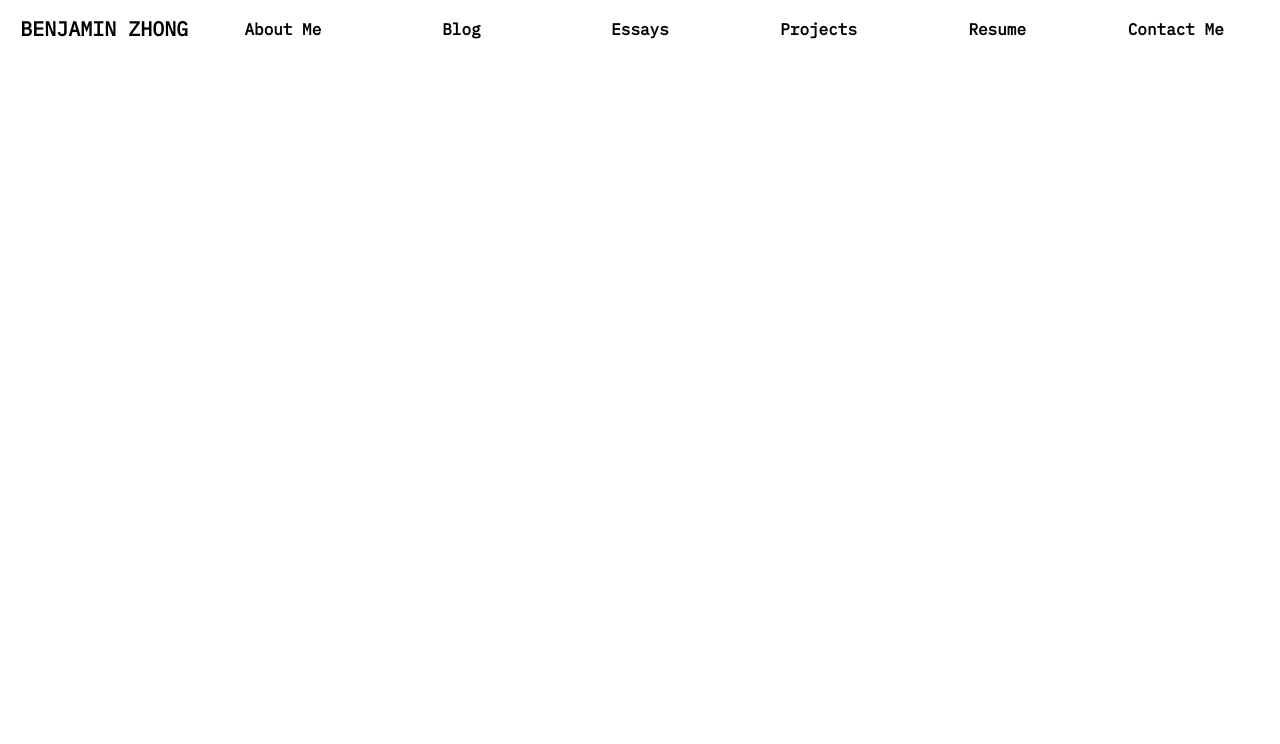
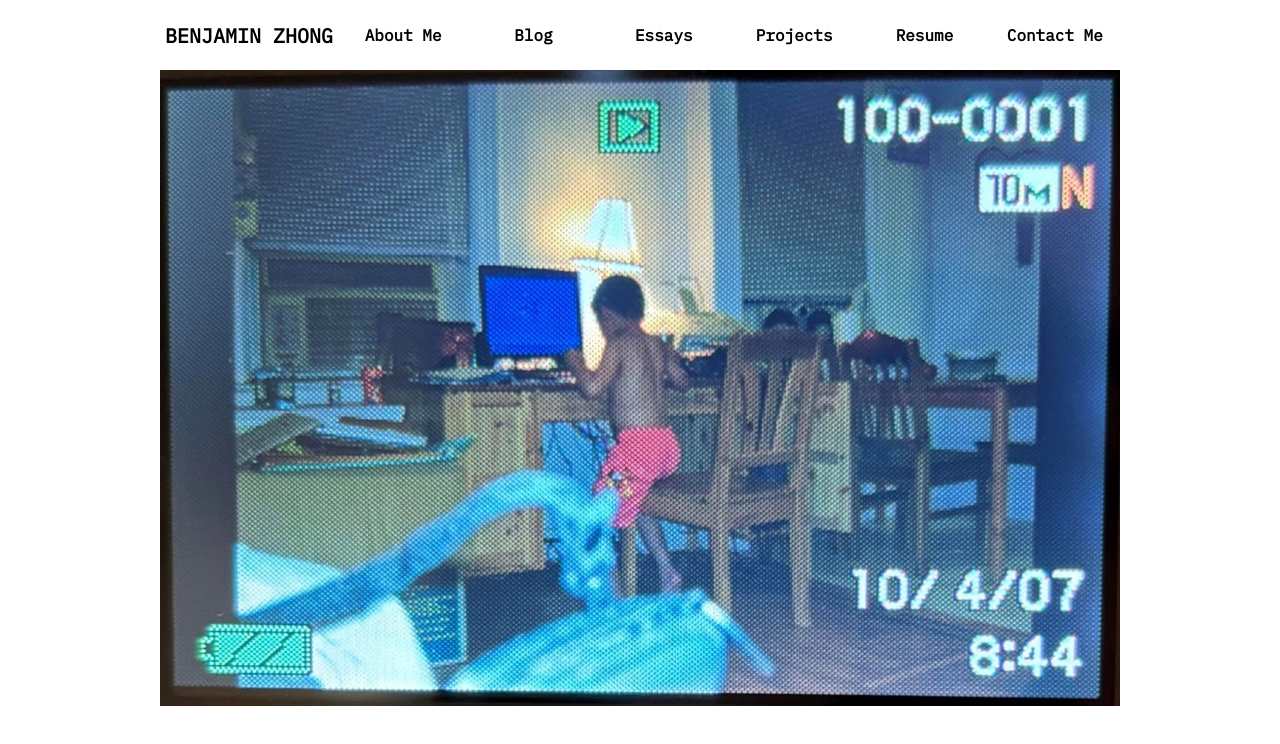
Before and after one commit to benjaminzhong1/Portfolio, a plain HTML site: page index.html in a window 1280 px wide. Drawn offline with Linux system fonts and the light colour scheme.

Commit message:
added cover image, centered nav, added min widths + max widths, also added 2 containers (menu + image)

```diff
--- a/index.html
+++ b/index.html
@@ -14,10 +14,11 @@
         function gtag(){dataLayer.push(arguments);}
         gtag('js', new Date());
         gtag('config', 'G-ZZ742ZMMWZ');
-    </script>
+        </script>
+    <script src="./scripts.js" defer></script>
 </head>
 <body>
-    <nav>
+    <nav class = "menu-container">
         <ul class="menu">
             <li class="logo"><a href="#">BENJAMIN ZHONG</a></li>
             <li class="item"><a href="#">About Me</a></li>
@@ -29,6 +30,9 @@
             <li class="toggle"><a href="#"><i class="fa fa-bars"></i></a></li>
         </ul>
     </nav>
-    <script src="./scripts.js"></script>
+
+    <div class="image-container">
+        <img src="./images/10_4_2007 - Cropped.jpg" class="youngimage">
+    </div>
 </body>
 </html>
--- a/styles.css
+++ b/styles.css
@@ -29,7 +29,7 @@ a {
 }
 
 .item {
-    /* padding: 10px; */
+    padding: 10px;
 }
 
 .item a:hover {
@@ -64,6 +64,10 @@ a {
 .active .item {
     display: block;
 }
+.youngimage{
+    width: 100%;
+    height: auto;
+}
 
 /*Tablet Menu*/
 @media all and (min-width: 700px) {
@@ -75,13 +79,15 @@ a {
         text-align: right;
         order: 2;
     }
+    .menu {
+        /* border: 1px dashed green; */
+    }
 }
 
 /**/
 @media all and (min-width: 960px) {
     .logo {
         display:inline;
-        /* border: 1px green dashed; */
         text-align: center;
         white-space: nowrap;
     }
@@ -90,10 +96,33 @@ a {
         width: auto;
         display: block;
         white-space: nowrap;
+        text-align: center;
     }
     .toggle {
         display: none;
     }
     .menu{
+        max-width: 1200px;
+        width: 75%;
+        min-width: 960px;
+        flex-wrap: nowrap;
+    }
+    .menu-container {
+        display: flex;
+        justify-content: center;
+        width: 100%;
+    }
+    .image-container {
+        display: flex;
+        width: 100%;
+        justify-content: center;
+    }
+
+    .youngimage {
+        min-width: 960px;
+        width: 65%;
+        max-width: 1100px;
+        height: auto;
+        /* border: 1px dashed pink; */
     }
 }
```
